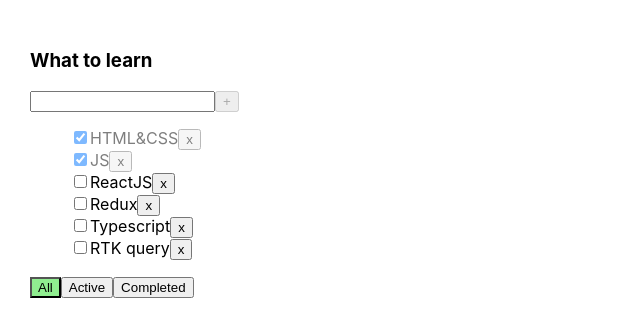
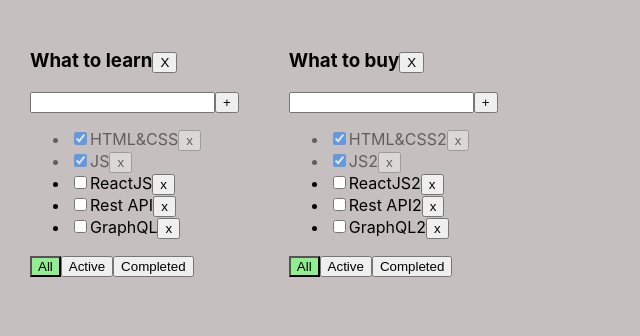
Before and after one commit to pasosh12/todolist, a React (Vite) app: page / in a window 1280 px wide. Shown: the top 336 px of the page, without its empty margins (0-640 px from the left). Built offline with nearby package versions, Linux system fonts and the light colour scheme.

Commit message:
conversion to an associative array

```diff
--- a/src/App.css
+++ b/src/App.css
@@ -1,12 +1,12 @@
-.app {
+body{
+  background-color: #c6bfbf;
+}
+.App {
   padding: 30px;
   display: flex;
-  ul{
-    list-style: none;
-  }
 }
 
-.app > div {
+.App > div {
   margin-right: 50px;
 }
 
--- a/src/App.tsx
+++ b/src/App.tsx
@@ -1,81 +1,107 @@
-import './App.css'
-import {TodolistItem} from "./TodolistItem.tsx";
-import {useState} from "react";
-import {v1} from 'uuid'
+import {useState} from 'react';
+import './App.css';
+import {TaskType, TodolistItem} from './TodolistItem.tsx';
+import {v1} from 'uuid';
 
-export type TaskType = {
-    id: string
-    title: string
-    isDone: boolean
+export type FilterValuesType = "all" | "active" | "completed";
+export type TasksState = {
+    [todolistID: string]: TaskType[]
 }
-export type FilterValuesType = "all" | "completed" | "active"
+export type todolistsType = {
+    id: string,
+    title: string,
+    filter: FilterValuesType,
+}
 
-export function App() {
-    const [tasks, setTasks] = useState<TaskType[]>([
-        {id: v1(), title: 'HTML&CSS', isDone: true},
-        {id: v1(), title: 'JS', isDone: true},
-        {id: v1(), title: 'ReactJS', isDone: false},
-        {id: v1(), title: 'Redux', isDone: false},
-        {id: v1(), title: 'Typescript', isDone: false},
-        {id: v1(), title: 'RTK query', isDone: false}
-    ]);
-    const [filter, setFilter] = useState<FilterValuesType>("all");
+function App() {
+    let todolistID1 = v1();
+    let todolistID2 = v1();
 
-    const getFilteredTasks =
-        (tasks: TaskType[], filterValue: FilterValuesType): Array<TaskType> => {
-            switch (filterValue) {
-                case "active":
-                    return tasks.filter(t => !t.isDone)
-                case "completed":
-                    return tasks.filter(t => t.isDone)
-                default:
-                    return tasks
-            }
-        }
-    const changeToDoListFilter = (filter: FilterValuesType) => {
-        setFilter(filter)
-    }
-    const onAddTask = (title: string) => {
+    let [todolists, setTodolists] = useState<Array<todolistsType>>([
+        {id: todolistID1, title: 'What to learn', filter: 'all'},
+        {id: todolistID2, title: 'What to buy', filter: 'all'},
+    ])
 
-        const newTask = {id: v1(), title, isDone: false}
-        const newTasks: TaskType[] = [newTask, ...tasks]
-        setTasks(newTasks)
-    }
-    const onDeleteTask = (id: string) => {
-        const nextState: TaskType[] = tasks.filter(t => t.id !== id)
+    let [tasks, setTasks] = useState<TasksState>({
+        [todolistID1]: [
+            {id: v1(), title: "HTML&CSS", isDone: true},
+            {id: v1(), title: "JS", isDone: true},
+            {id: v1(), title: "ReactJS", isDone: false},
+            {id: v1(), title: "Rest API", isDone: false},
+            {id: v1(), title: "GraphQL", isDone: false},
+        ],
+        [todolistID2]: [
+            {id: v1(), title: "HTML&CSS2", isDone: true},
+            {id: v1(), title: "JS2", isDone: true},
+            {id: v1(), title: "ReactJS2", isDone: false},
+            {id: v1(), title: "Rest API2", isDone: false},
+            {id: v1(), title: "GraphQL2", isDone: false},
+        ]
+    });
+
+
+    function removeTask(todolistsId: string, id: string) {
+        let filteredTasks = tasks[todolistsId].filter(t => t.id !== id);
+        const nextState: TasksState = {...tasks, [todolistsId]: filteredTasks}
         setTasks(nextState);
     }
-    const changeTaskStatus = (taskId: string, newStatus: boolean) => {
-        const newState = tasks.map(
-            t => t.id == taskId ?
-                {...t, isDone: newStatus} : t
-        )
 
-        setTasks(newState)
-        /// через find
+    function addTask(todolistsId: string, title: string) {
+        let newTask = {id: v1(), title: title, isDone: false};
+        let newTasks = {...tasks, [todolistsId]: [newTask, ...tasks[todolistsId]]};
+        setTasks(newTasks);
     }
-    //     const taskToUpdate = tasks.find(task => task.id === taskId)
-    //     if (taskToUpdate) {
-    //         taskToUpdate.isDone = newStatusValue;
-    //         setTasks([...tasks])
-    //     }
-    // }
 
-    const filteredTasks: TaskType[] = getFilteredTasks(tasks, filter)
+    function changeStatus(todolistsId: string, taskId: string, isDone: boolean) {
+        setTasks({...tasks, [todolistsId]: tasks[todolistsId].map(t => t.id === taskId ? {...t, isDone} : t)});
+
+    }
+
+    const deleteTodolist = (todolistsId: string) => {
+        const nextState: todolistsType[] = todolists.filter(tl => tl.id !== todolistsId)
+        setTodolists(nextState)
+        delete tasks[todolistsId]
+    }
 
 
+    function changeFilter(value: FilterValuesType, todolistsId: string) {
+        const el = todolists.find(t => t.id === todolistsId)
+        if (el) el.filter = value
+        const nextState: todolistsType[] = todolists.map(t => t.id === todolistsId ? {...t, filter: value} : t)
+        // setTodolists([...todolists])
+        setTodolists(nextState)
+    }
+
+    const todolistsItems = todolists.map(t => {
+            let tasksForTodolist = tasks[t.id];
+            if (t.filter === "active") {
+                tasksForTodolist = tasksForTodolist.filter(t => !t.isDone);
+            }
+            if (t.filter === "completed") {
+                tasksForTodolist = tasksForTodolist.filter(t => t.isDone);
+            }
+            return (
+                <TodolistItem
+                    key={t.id}
+                    todolistsId={t.id}
+                    title={t.title}
+                    tasks={tasksForTodolist}
+                    removeTask={removeTask}
+                    changeFilter={changeFilter}
+                    addTask={addTask}
+                    changeTaskStatus={changeStatus}
+                    filter={t.filter}
+                    deleteTodolist={deleteTodolist}
+                />
+            )
+        }
+    )
+
     return (
-        <div className="app">
-            <TodolistItem
-                title={'What to learn'}
-                tasks={filteredTasks}
-                deleteTask={onDeleteTask}
-                changeToDoListFilter={changeToDoListFilter}
-                addTask={onAddTask}
-                changeTaskStatus={changeTaskStatus}
-                filter={filter}
-            />
+        <div className="App">
+            {todolistsItems}
+        </div>
+    );
+}
 
-        </div>
-    )
-}
+export default App;
--- a/src/TodolistItem.tsx
+++ b/src/TodolistItem.tsx
@@ -1,102 +1,92 @@
-import {FilterValuesType, TaskType} from "./App.tsx";
-import {Button} from "./Button.tsx";
-import {ChangeEvent, KeyboardEvent, useState} from "react";
+import {ChangeEvent, KeyboardEvent, useState} from 'react';
+import {FilterValuesType} from './App';
 
-type TodoListItemPropsType = {
-    title: string,
-    filter: string,
-    tasks: TaskType[],
-    addTask: (title: string) => void,
-    deleteTask: (id: string) => void,
-    changeToDoListFilter: (filter: FilterValuesType) => void,
-    changeTaskStatus: (itemId: string,newStatus:boolean) => void,
+export type TaskType = {
+    id: string
+    title: string
+    isDone: boolean
 }
 
-export const TodolistItem = ({
-                                 title,
-                                 filter,
-                                 tasks,
-                                 addTask,
-                                 deleteTask,
-                                 changeToDoListFilter,
-                                 changeTaskStatus,
-                             }: TodoListItemPropsType) => {
+type PropsType = {
+    todolistsId:string
+    title: string
+    tasks: Array<TaskType>
+    removeTask: (todolistsId:string, taskId: string) => void
+    changeFilter: (value: FilterValuesType, id:string) => void
+    addTask: (todolistsId:string, title: string) => void
+    changeTaskStatus: (todolistsId:string, taskId: string, isDone: boolean) => void
+    filter: FilterValuesType,
+    deleteTodolist:(todolistsId: string)=>void
+}
 
-    const [taskTitle, setTaskTitle] = useState<string>('')
-    const [error, setError] = useState<string | null>(null)
-    const createOnClickHandler = (filter: FilterValuesType) => () =>
-        (changeToDoListFilter(filter))
+export function TodolistItem(props: PropsType) {
 
-    const createTaskHandler = () => {
-        const trimmedTitle = taskTitle.trim()
-        if (trimmedTitle !== '') {
-            addTask(trimmedTitle);
+    let [title, setTitle] = useState("")
+    let [error, setError] = useState<string | null>(null)
+
+    const addTask = () => {
+        if (title.trim() !== "") {
+            props.addTask(props.todolistsId,title.trim());
+            setTitle("");
         } else {
-            setError('Title is required')
-        }
-            setTaskTitle('')
-    }
-    const changeTaskTitleHandler = (e: ChangeEvent<HTMLInputElement>) => {
-        error && setError(null)
-        setTaskTitle(e.currentTarget.value)
-    }
-    const createTaskOnEnterHandler = (e: KeyboardEvent<HTMLInputElement>) => {
-        if (e.key === 'Enter') {
-            createTaskHandler()
+            setError("Title is required");
         }
     }
-    // const checkboxHandler = (itemId: string) => {
-    //     changeTaskStatus(itemId)
-    // }
-    const maxTitleLengthError:boolean = taskTitle.length > 15
-    return (
+
+    const onChangeHandler = (e: ChangeEvent<HTMLInputElement>) => {
+        setTitle(e.currentTarget.value)
+    }
+
+    const onKeyPressHandler = (e: KeyboardEvent<HTMLInputElement>) => {
+        setError(null);
+        if (e.charCode === 13) {
+            addTask();
+        }
+    }
+
+    const onAllClickHandler = () => props.changeFilter("all",props.todolistsId);
+    const onActiveClickHandler = () => props.changeFilter("active",props.todolistsId);
+    const onCompletedClickHandler = () => props.changeFilter("completed",props.todolistsId);
+    const deleteTodoListHandler=()=>props.deleteTodolist(props.todolistsId)
+
+    return <div>
+        <h3>{props.title}
+            <button title={'x'} onClick={deleteTodoListHandler}>X</button>
+        </h3>
         <div>
-            <h3>{title}</h3>
-            <div>
-                <input
-                    className={error ? 'error' : ''}
-                    value={taskTitle}
-                    onChange={changeTaskTitleHandler}
-                    onKeyDown={createTaskOnEnterHandler}
-                />
-                <Button title={'+'}
-                        onClick={createTaskHandler}
-                        disabled={!taskTitle.length || maxTitleLengthError }
-                />
-                    {maxTitleLengthError && <div style={{color:'red'}}>Title is more 15 characters</div>}
-                {error && <div className={'error-message'}>{error}</div>}
-            </div>
+            <input value={title}
+                   onChange={onChangeHandler}
+                   onKeyPress={onKeyPressHandler}
+                   className={error ? "error" : ""}
+            />
+            <button onClick={addTask}>+</button>
+            {error && <div className="error-message">{error}</div>}
+        </div>
+        <ul>
             {
-                tasks.length === 0 ? (
-                    <p>No tasks</p>
-                ) : (
-                    <ul>
-                        {tasks.map((item: TaskType) => {
-                            const deleteTaskHandler = () => deleteTask(item.id)
+                props.tasks.map(t => {
+                    const onClickHandler = () => props.removeTask(props.todolistsId,t.id)
+                    const onChangeHandler = (e: ChangeEvent<HTMLInputElement>) => {
+                        props.changeTaskStatus(props.todolistsId,t.id, e.currentTarget.checked);
+                    }
 
-                            return (
-                                <li key={item.id} className={item.isDone ? 'is-done' : ''}>
-                                    <input type="checkbox" checked={item.isDone}
-                                           onChange={(e) =>
-                                               changeTaskStatus(item.id, e.currentTarget.checked)}/>
-                                    <span>{item.title}</span>
-                                    <Button title={'x'} onClick={deleteTaskHandler}/>
-                                </li>
-                            )
-                        })}
-                    </ul>
-                )
+                    return <li key={t.id} className={t.isDone ? "is-done" : ""}>
+                        <input type="checkbox"
+                               onChange={onChangeHandler}
+                               checked={t.isDone}/>
+                        <span>{t.title}</span>
+                        <button onClick={onClickHandler}>x</button>
+                    </li>
+                })
             }
-
-            <div>
-                <Button title={'All'} className={filter === 'all' ? 'active-filter' : ''}
-                        onClick={createOnClickHandler('all')}/>
-                <Button title={'Active'} className={filter === 'active' ? 'active-filter' : ''}
-                        onClick={createOnClickHandler('active')}/>
-                <Button title={'Completed'} className={filter === 'completed' ? 'active-filter' : ''}
-                        onClick={createOnClickHandler('completed')}/>
-
-            </div>
+        </ul>
+        <div>
+            <button className={props.filter === 'all' ? "active-filter" : ""}
+                    onClick={onAllClickHandler}>All</button>
+            <button className={props.filter === 'active' ? "active-filter" : ""}
+                    onClick={onActiveClickHandler}>Active</button>
+            <button className={props.filter === 'completed' ? "active-filter" : ""}
+                    onClick={onCompletedClickHandler}>Completed</button>
         </div>
-    )
+    </div>
 }
--- a/src/main.tsx
+++ b/src/main.tsx
@@ -1,5 +1,5 @@
 import { createRoot } from 'react-dom/client'
 import './index.css'
-import {App} from './App'
+import App from './App'
 
 createRoot(document.getElementById('root')!).render(<App />)
```
